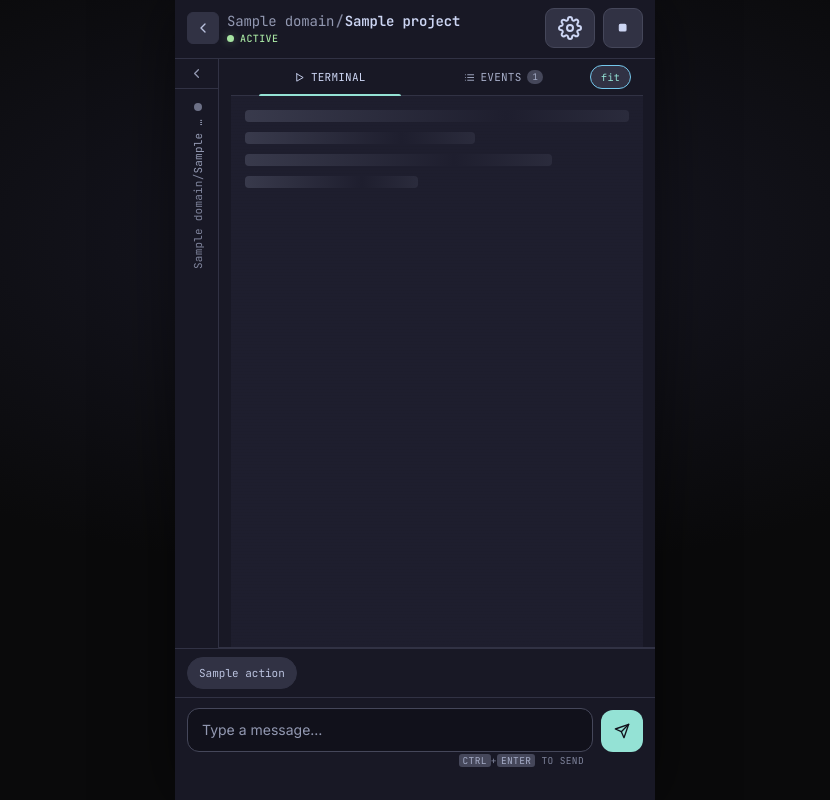
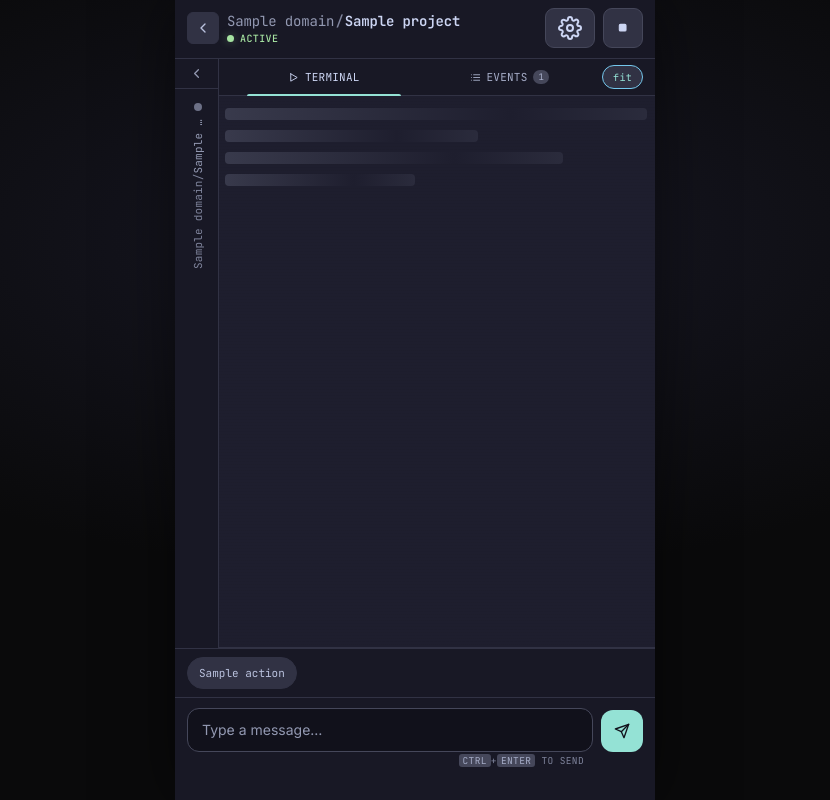
Before and after one commit to gabiito/claude-remote, a FastAPI app: template src/claude_remote/templates/project_view.html in a window 1280 px wide. Shown: the whole page, without its empty margins (225-1055 px from the left). Run offline with FastAPI, Linux system fonts and the light colour scheme; the template is opened without the code that fills it: most values are stand-ins (such as "Sample title", 1, 10 or a date in 2020); parts of the project's set-up code (start-up, migrations or seed data) failed here and were passed over; some libraries are stand-ins or nearby versions.

Commit message:
fix(css): terminal hugs the rail — drop dead horizontal padding
The left gap + 'fit not using the space' feel: .cr-pv-tabs had padding:0 12px
that inset BOTH the tab-row and the terminal/events panels, and .cr-terminal
added another 14px left → ~26px dead strip between rail and text, which also
shrank pre.clientWidth (so fit computed fewer cols). Drop .cr-pv-tabs
horizontal padding (tab-row keeps its own inline 0 12px), cut .cr-terminal to
8px 8px 16px 6px, give .cr-events-pane its own 0 12px. Terminal now sits
against the rail and fit measures the real full width.

736/736 tests pass, ruff clean.

```diff
--- a/src/claude_remote/static/css/app.css
+++ b/src/claude_remote/static/css/app.css
@@ -684,7 +684,7 @@ body {
 .cr-pv-tabs {
   display: flex;
   background: var(--bg-1);
-  padding: 0 12px;
+  padding: 0;
   border-bottom: 1px solid var(--line-0);
   gap: 0;
   flex: 0 0 auto;
@@ -749,7 +749,7 @@ body {
       transparent 0 2px,
       rgba(24, 24, 37, 0.18) 2px 3px),
     var(--bg-0);
-  padding: 10px 14px 16px;
+  padding: 8px 8px 16px 6px;
   font-family: var(--fnt-mono);
   font-size: 11.5px;
   line-height: 1.55;
@@ -784,7 +784,7 @@ body {
   flex: 1 1 0;
   overflow-y: auto;
   background: var(--bg-0);
-  padding: 0;
+  padding: 0 12px;
   min-height: 0;
 }
 .cr-event-row {
```
